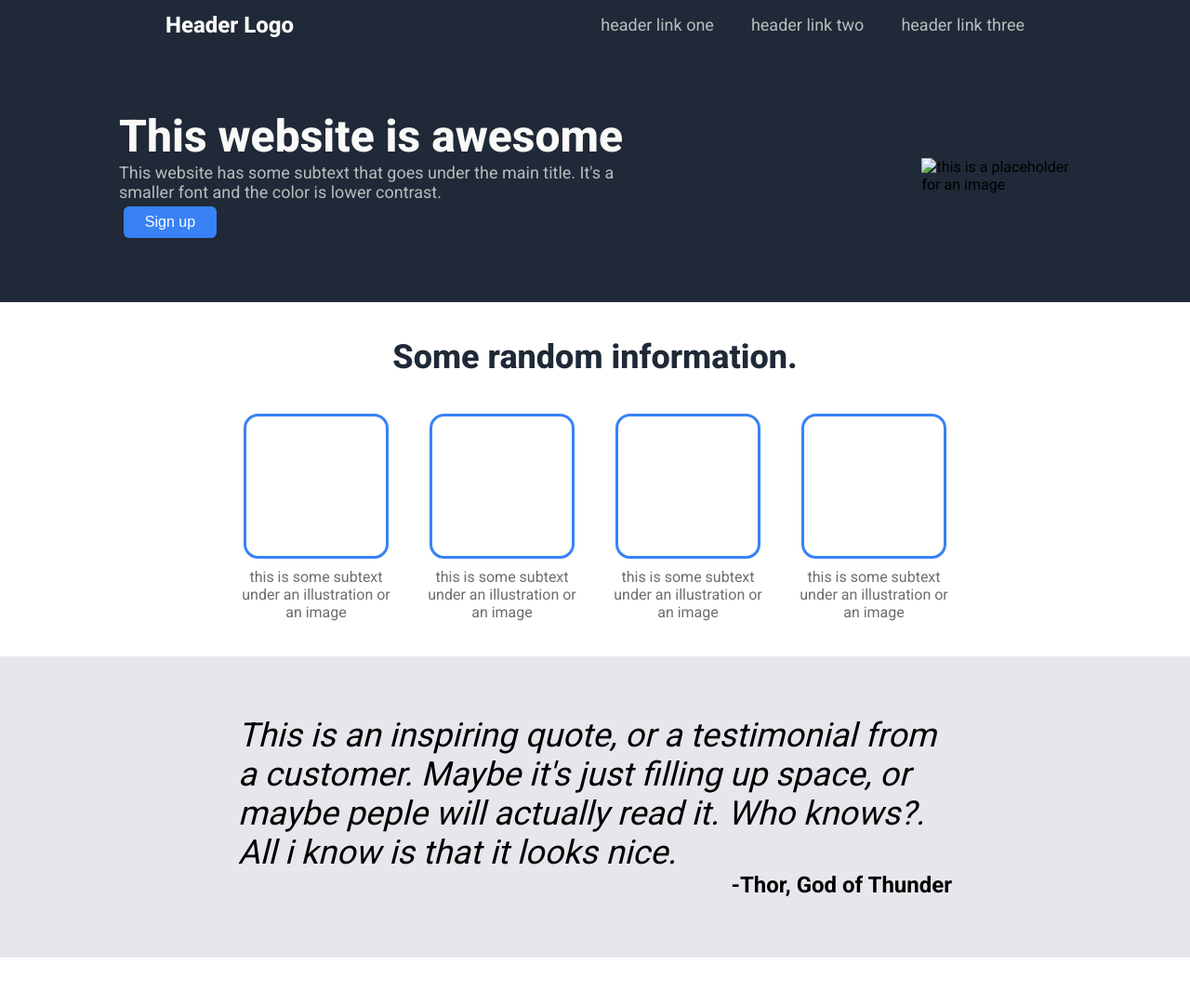
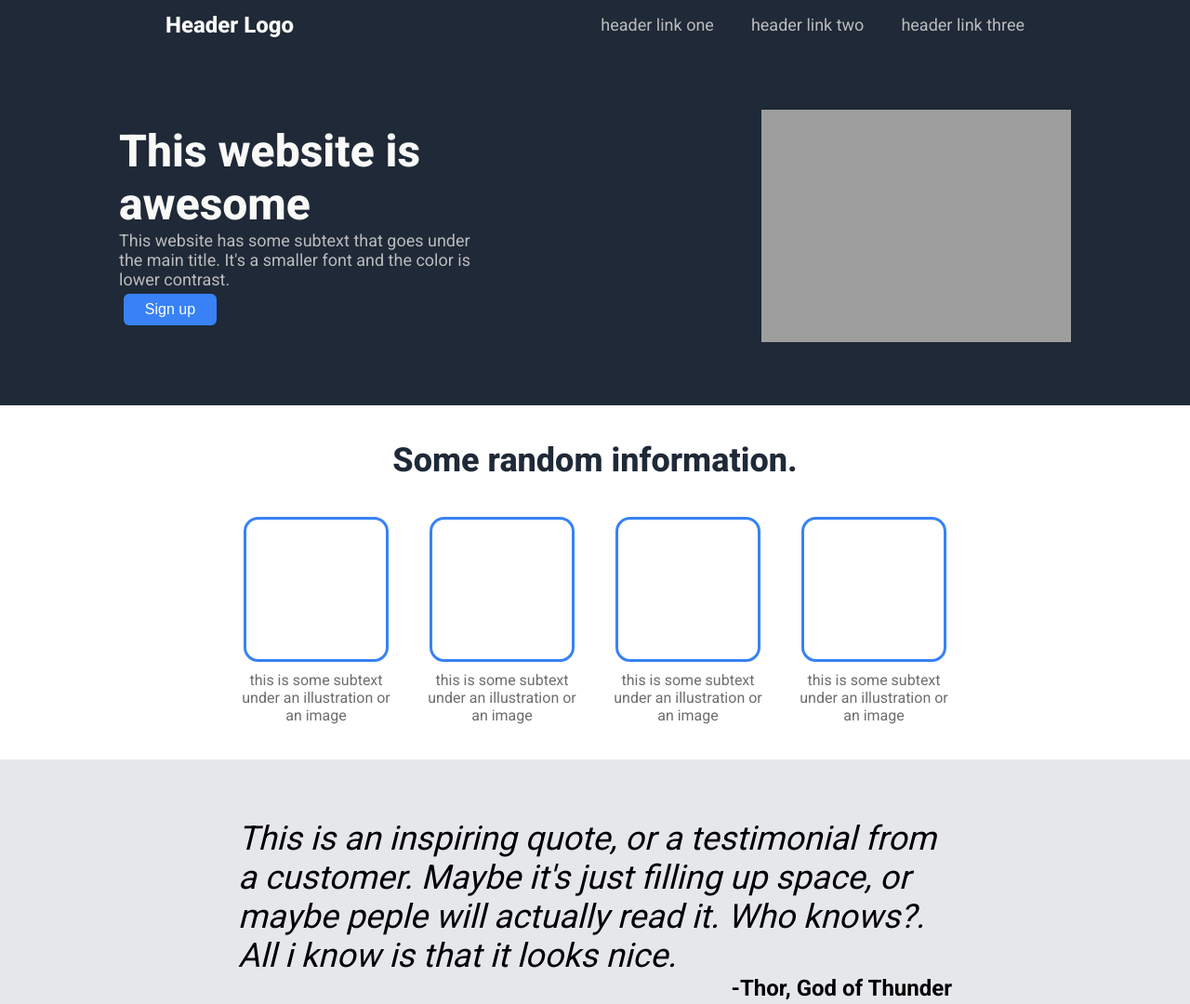
Before and after one commit to DakshKamble/Odin-LandingPage, a plain HTML site: page index.html in a window 1280 px wide. Shown: the top 1080 px of the page at 93% size. Drawn offline with Linux system fonts and the light colour scheme; the site is published under a folder, as on GitHub Pages, so addresses that start at the root find nothing.

Commit message:
changed image path

```diff
--- a/index.html
+++ b/index.html
@@ -34,7 +34,7 @@
             </div>
 
             <div class="right">
-                <img src="/images/photo.png" alt="this is a placeholder for an image">
+                <img src="images/photo.png" alt="this is a placeholder for an image">
             </div>
         </div>
     </div>
--- a/style.css
+++ b/style.css
@@ -63,6 +63,7 @@ a {
    gap: 300px;
 }
 .introduction .left{
+    width: 500px;
     display: flex;
     flex-direction: column;
 }
```
